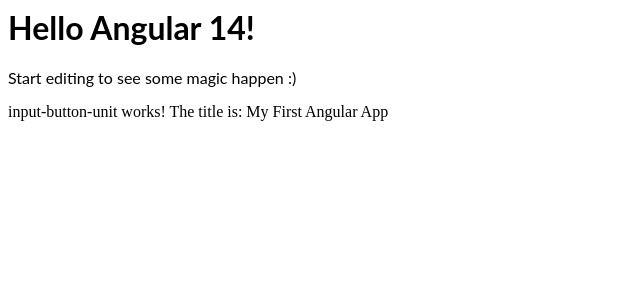
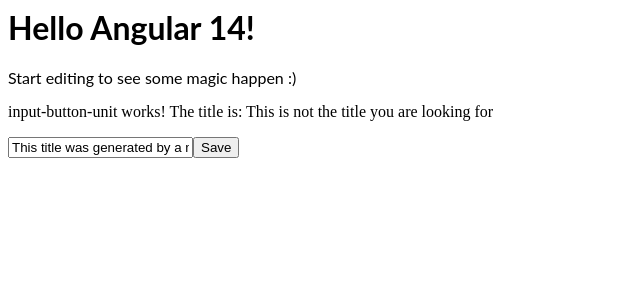
Before and after one commit to dkellycollins/ngGirls_2020-todo, an Angular app: page / in a window 1280 px wide. Shown: the top 300 px of the page, without its empty margins (0-640 px from the left). Built offline with nearby package versions, Linux system fonts and the light colour scheme.

Commit message:
#6 Property binding

```diff
--- a/src/app/input-button-unit/input-button-unit.component.ts
+++ b/src/app/input-button-unit/input-button-unit.component.ts
@@ -7,23 +7,23 @@
       input-button-unit works!
       The title is: {{ title }}
     </p>
+    <input [value]="generateTitle()" />
+    <button>Save</button>
   `,
   styleUrls: ['./input-button-unit.component.css']
 })
 export class InputButtonUnitComponent implements OnInit {
   title = 'Hello World';
 
-  constructor() {
-    this.changeTitle('My First Angular App');
-    console.log(this.title);
+  constructor() { }
+
+  ngOnInit() {
+    setTimeout(() => {
+      this.title = 'This is not the title you are looking for';
+    }, 3000);
   }
 
-  ngOnInit() {
+  generateTitle(): string {
+    return 'This title was generated by a method.';
   }
-
-  changeTitle(newTitle: string) {
-    console.log(newTitle);
-    this.title = newTitle;
-  }
-
 }
```
